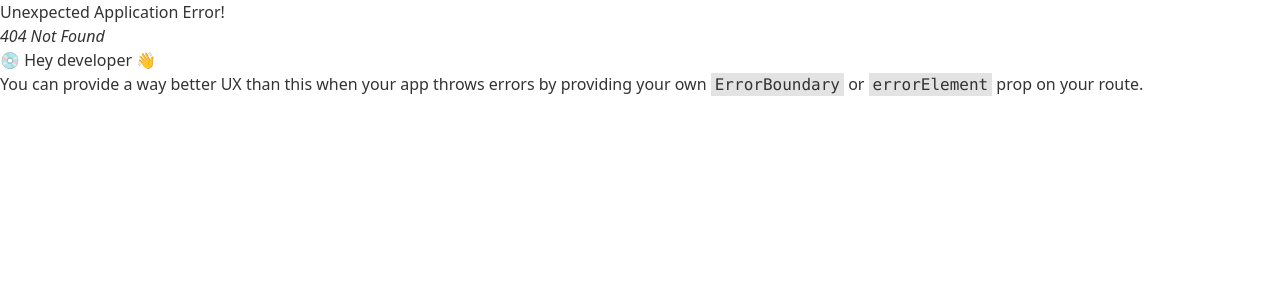
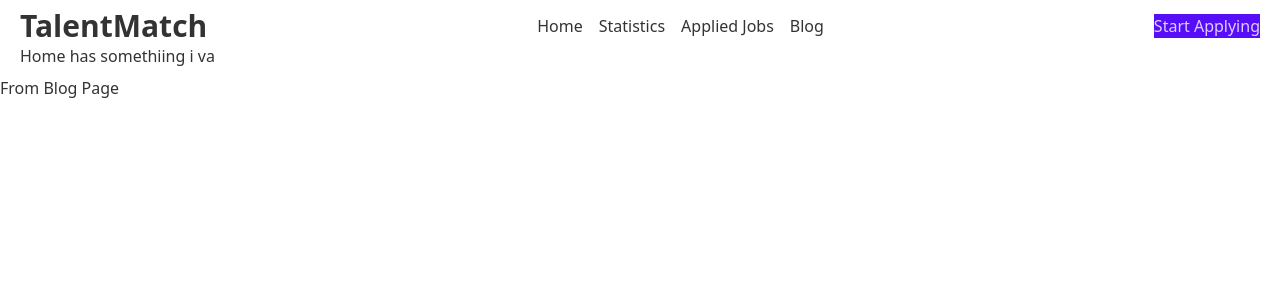
Before and after one commit to smmunna/talent-match-job-service, a React (Vite) app: page /blog in a window 1280 px wide. Before the commit this address had no page. Shown: the top 300 px of the page. Built offline with nearby package versions, Linux system fonts and the light colour scheme.

Commit message:
Header structure complete

```diff
--- /dev/null
+++ b/src/components/Blog/Blog.jsx
@@ -0,0 +1,11 @@
+import React from 'react';
+
+const Blog = () => {
+    return (
+        <div>
+            <h3>From Blog Page</h3>
+        </div>
+    );
+}
+
+export default Blog;
--- a/src/components/Header/Header.jsx
+++ b/src/components/Header/Header.jsx
@@ -1,12 +1,30 @@
 import React from 'react';
 import { Link } from 'react-router-dom';
-
+import './Header.css';
 const Header = () => {
     return (
-        <div>
-            <Link to="">Home</Link>
-            <Link to="/statistics">Statistics</Link>
-            <Link to="/appliedjobs">Applied Jobs</Link>
+        <div className='md:flex md:justify-between md:items-center'>
+            {/* Brand Name */}
+            <div>
+                <h3 className='text-2xl lg:text-3xl font-bold'>TalentMatch</h3>
+            </div>
+            {/* Routes Links */}
+            <div>
+            <ul className='md:flex gap-4'>
+                <li><Link to="">Home</Link></li>
+                <li> <Link to="/statistics">Statistics</Link></li>
+                <li><Link to="/appliedjobs">Applied Jobs</Link></li>
+                <li><Link to="/blog">Blog</Link></li>
+            </ul>
+
+
+
+            </div>
+            {/* Apply Button */}
+            <div>
+                <button className='btn-primary'>Start Applying</button>
+            </div>
+
         </div>
     );
 }
--- a/src/components/Home/Home.jsx
+++ b/src/components/Home/Home.jsx
@@ -1,9 +1,9 @@
 import React from 'react';
-
+import './Home.css'
 const Home = () => {
     return (
         <div>
-
+            Home has somethiing i va
         </div>
     );
 }
--- a/src/components/Layout/Main.jsx
+++ b/src/components/Layout/Main.jsx
@@ -2,13 +2,16 @@ import React from 'react';
 import Header from '../Header/Header';
 import Home from '../Home/Home';
 import { Outlet } from 'react-router-dom';
+import './Main.css';
 
 const Main = () => {
     return (
-        <div>
-            <Header/>
-            <Home/>
-            <Outlet/>
+        <div className='Main'>
+            <div className='p-2 lg:px-5'>
+                <Header />
+                <Home />
+            </div>
+            <Outlet />
         </div>
     );
 }
--- a/src/main.jsx
+++ b/src/main.jsx
@@ -8,6 +8,7 @@ import './index.css';
 import Main from './components/Layout/Main';
 import Statistics from './components/Statistics/Statistics';
 import Appliedjobs from './components/Appliedjobs/Appliedjobs';
+import Blog from './components/Blog/Blog';
 
 
 const router = createBrowserRouter([
@@ -23,6 +24,10 @@ const router = createBrowserRouter([
         path: "/appliedjobs",
         element: <Appliedjobs/>,
       },
+      {
+        path: "/blog",
+        element: <Blog/>,
+      },
     ],
   },
 ]);
```
Also changed, not shown: src/components/Header/Header.css (added), src/components/Home/Home.css (added), src/components/Layout/Main.css (added).
